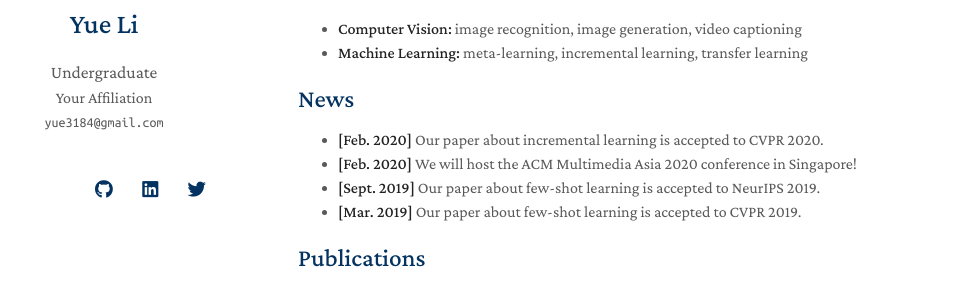
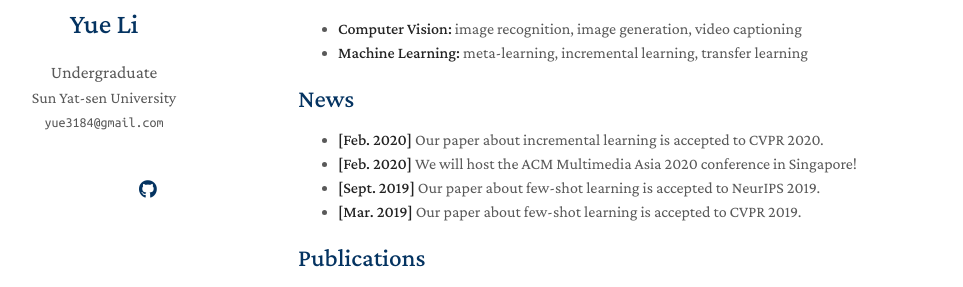
Before and after one commit to ly245422/ly245422.github.io, a Jekyll site: the page built from index.md, in a window 1280 px wide. Shown: the part 178-465 px from the top of the page, without its empty margins (172-1135 px from the left). Built offline with Jekyll 4.4.1, drawn with Linux system fonts in a browser that asks for light colours; nearby versions of some CDN libraries; a style sheet for code colours, icons or effects is not loaded; our own code applies the rules of GitHub Pages for plain Markdown files; part of the change alters nothing that is shown.

Commit message:
Update _config.yml

```diff
--- a/_config.yml
+++ b/_config.yml
@@ -1,7 +1,7 @@
 # Basic Information
 title: Yue Li
 position: Undergraduate
-affiliation: Your Affiliation
+affiliation: Sun Yat-sen University
 email: yue3184@gmail.com
 
 # Search Engine Optimization (SEO)
@@ -12,11 +12,9 @@ canonical: https://minimal-light-theme.yliu.me/
 
 # Links
 # If you don't need one of them, you may delete the corresponding line.
-google_scholar: https://scholar.google.com/
+google_scholar: https://scholar.google.com.sg/citations?hl=en&user=VzV1ps8AAAAJ_4mc2ZWnhjZIqSCEX6&user=VzV1ps8AAAAJ
 cv_link: assets/files/curriculum_vitae.pdf
 github_link: https://github.com/ly245422
-linkedin: https://www.linkedin.com/
-twitter: https://twitter.com/
 
 # Images (e.g., your profile picture and your website's favicon)
 # "favicon" and "favicon_dark" are used for the light and dark modes, respectively.
```
